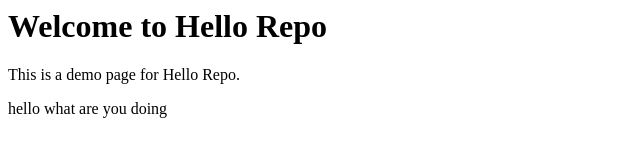
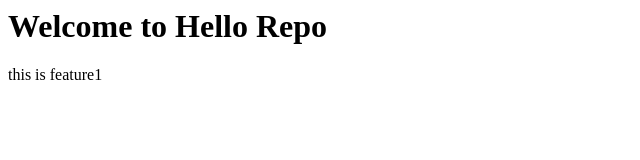
Before and after one commit to Tiggasant/HelloRepo, a plain HTML site: page index.html in a window 1280 px wide. Shown: the whole page, without its empty margins (0-640 px from the left). Drawn offline with Linux system fonts and the light colour scheme.

Commit message:
Second commit

```diff
--- a/index.html
+++ b/index.html
@@ -7,7 +7,6 @@
   </head>
   <body>
     <h1>Welcome to Hello Repo</h1>
-    <p>This is a demo page for Hello Repo.</p>
-    <p> hello what are you doing <p>
+    <p>this is feature1</p>
   </body>
 </html>
```
